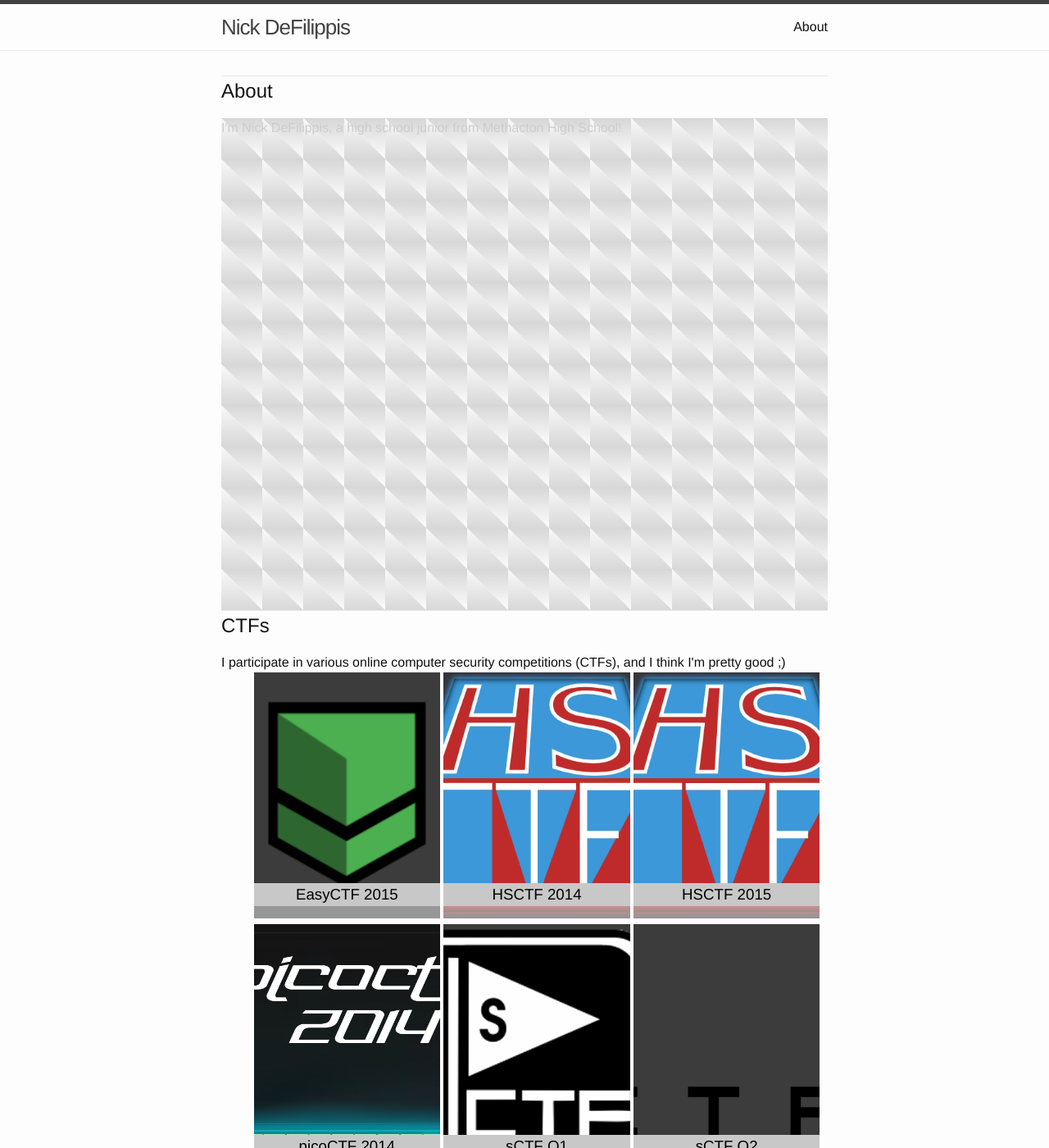
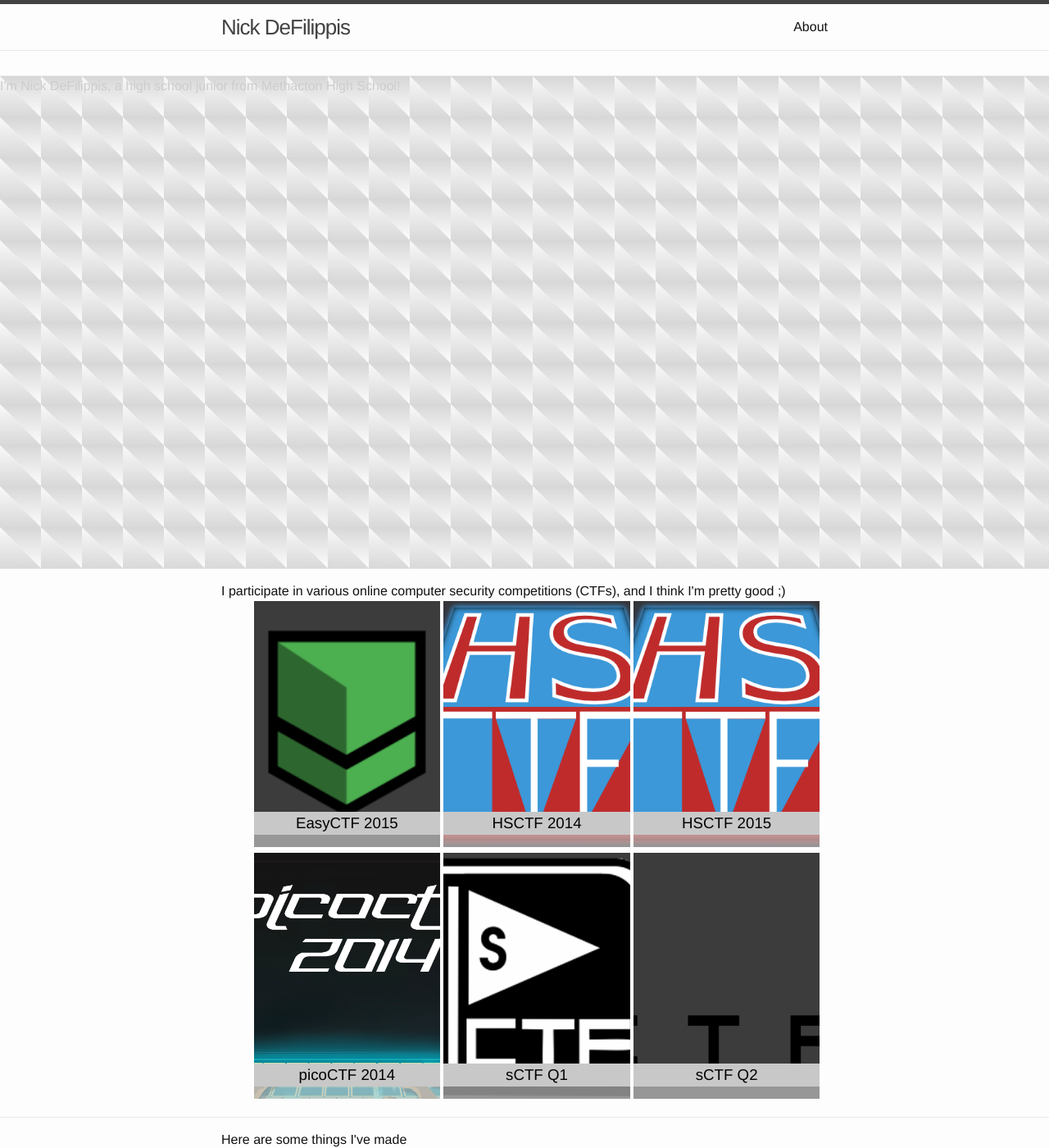
Before and after one commit to ndefilippis/ndefilippis.github.io, a Jekyll site: the page built from index.html, in a window 1280 px wide and 1400 px high. Shown: the whole window at 82% size. Built offline with Jekyll 4.4.1, drawn with Linux system fonts in a browser that asks for light colours; nearby versions of some CDN libraries.

Commit message:
Extend about

```diff
--- a/_layouts/default.html
+++ b/_layouts/default.html
@@ -8,9 +8,7 @@
     {% include header.html %}
 
     <div class="page-content">
-      <div class="wrapper">
         {{ content }}
-      </div>
     </div>
 
     {% include footer.html %}
--- a/_sections/ctfs.html
+++ b/_sections/ctfs.html
@@ -5,8 +5,10 @@
 
 
 
-I participate in various online computer security competitions (CTFs), and I think I'm pretty good ;)
-<div class = "ctf">
+
+<div class = "ctf wrapper">
+	<h2>{{title}}</h2>
+	I participate in various online computer security competitions (CTFs), and I think I'm pretty good ;)
 	<ul style="text-align:center;">
 	{% assign ctfs = site.cards | where: "type", "ctf" %}
 	{% for ctf in ctfs %}
--- a/_sections/projects..html
+++ b/_sections/projects.html
@@ -5,8 +5,10 @@
 
 
 
-Here are some things I've made
-<div class = "projects">
+
+<div class = "projects wrapper">
+	<h2>{{title}}</h2>
+	Here are some things I've made
 	<ul style="text-align:center;">
 	{%assign projects = site.cards | where: "type", "project" %}
 	{% for project in projects %}
--- a/index.html
+++ b/index.html
@@ -5,9 +5,6 @@
 <div class="home">
   {% for section in site.sections %}
 	<div class="site-section">
-		<h2>
-			{{section.title}}
-		</h2>
 		{{ section.content | mardownify}}
 	</div>
   {% endfor %}
```
